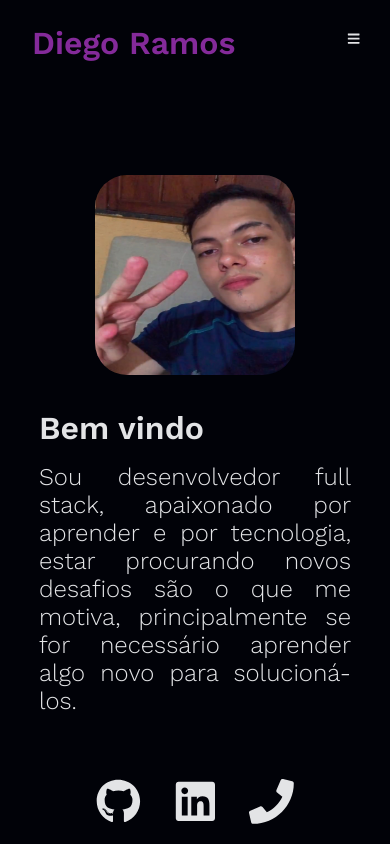
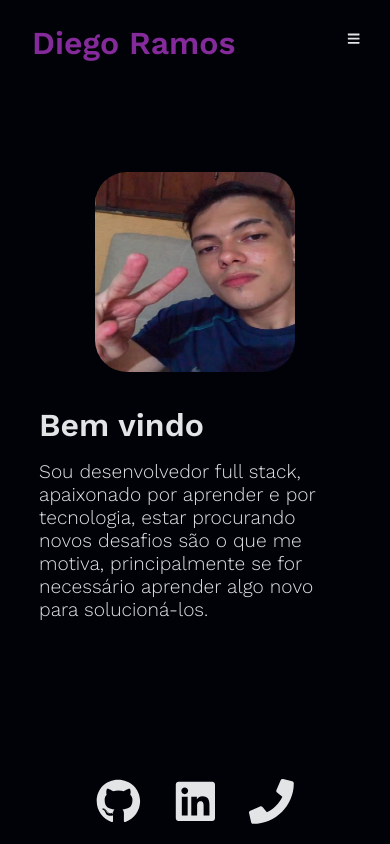
Before and after one commit to rms-diego/portfolio, a Next.js app: page /sobre-mim in a window 390 px wide. Built offline with nearby package versions, Linux system fonts and the light colour scheme.

Commit message:
refactor
description:

alterando detalhes de responsividade da pagina de 'sobre mim'

alterando detalhes de responsividade da pagina de 'home'

```diff
--- a/src/app/home.module.scss
+++ b/src/app/home.module.scss
@@ -23,6 +23,7 @@
     overflow: hidden;
     display: flex;
     flex-direction: column;
+    overflow-y: hidden;
 
     h2 {
       font-size: 1.9rem;
--- a/src/app/sobre-mim/styles.module.scss
+++ b/src/app/sobre-mim/styles.module.scss
@@ -1,6 +1,5 @@
 .mainContainer {
-  height: 85vh;
-  padding: 6rem 6.6rem;
+  min-height: 85vh;
 
   display: flex;
   align-items: center;
@@ -16,10 +15,10 @@
   .mainContainer {
     flex-direction: column;
     width: 100vw;
+    padding-bottom: 6rem;
   }
 
   .mainContainerContent {
-    text-align: justify;
     width: 80vw;
   }
 
@@ -43,6 +42,6 @@
   }
 
   p {
-    font-size: 1.5rem;
+    font-size: 1.2rem;
   }
 }
```
